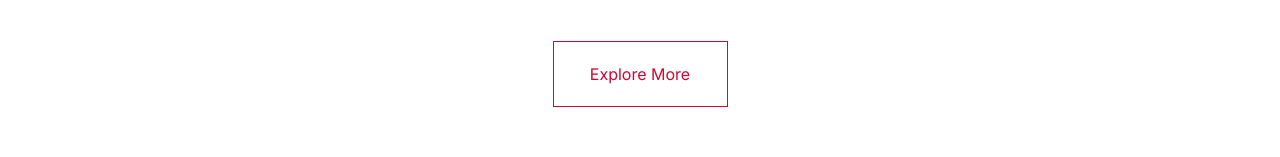
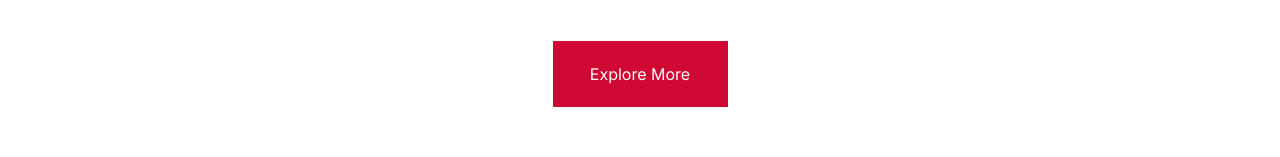
Before and after one commit to othewebdev/hq-records, a Next.js app: page / in a window 1280 px wide. In both pictures the pointer is over the button "Explore More". Shown: the part 374-531 px from the top of the page. Built offline with nearby package versions, Linux system fonts and the light colour scheme.

Commit message:
[Success] Add Apple Music API file + hero button styling improvements

```diff
--- a/styles/Button.module.css
+++ b/styles/Button.module.css
@@ -13,5 +13,6 @@
 .primaryButton:hover {
   cursor: pointer;
   border: 1px solid var(--accent);
-  color: var(--accent);
+  background-color: var(--accent);
+  outline: none;
 }
```
Also changed, not shown: public/api/appleMusicAPI.js (added).
